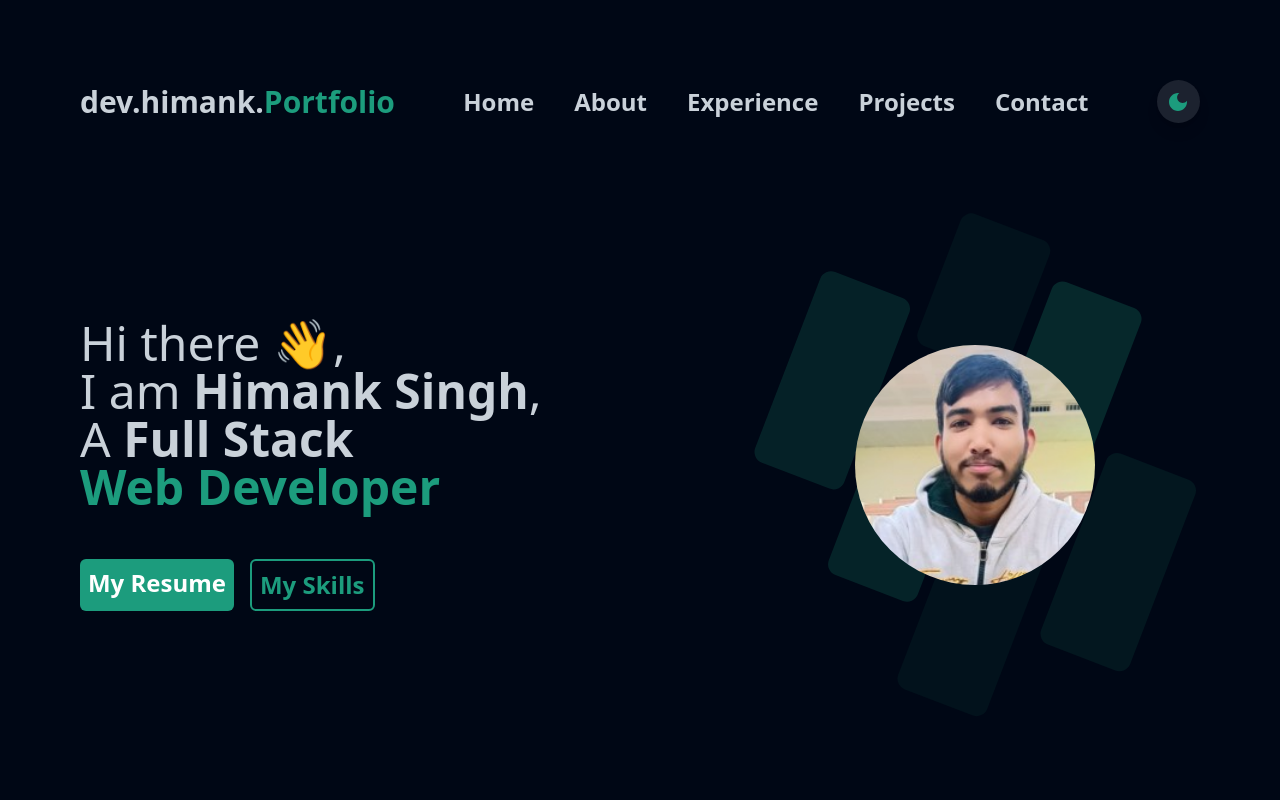
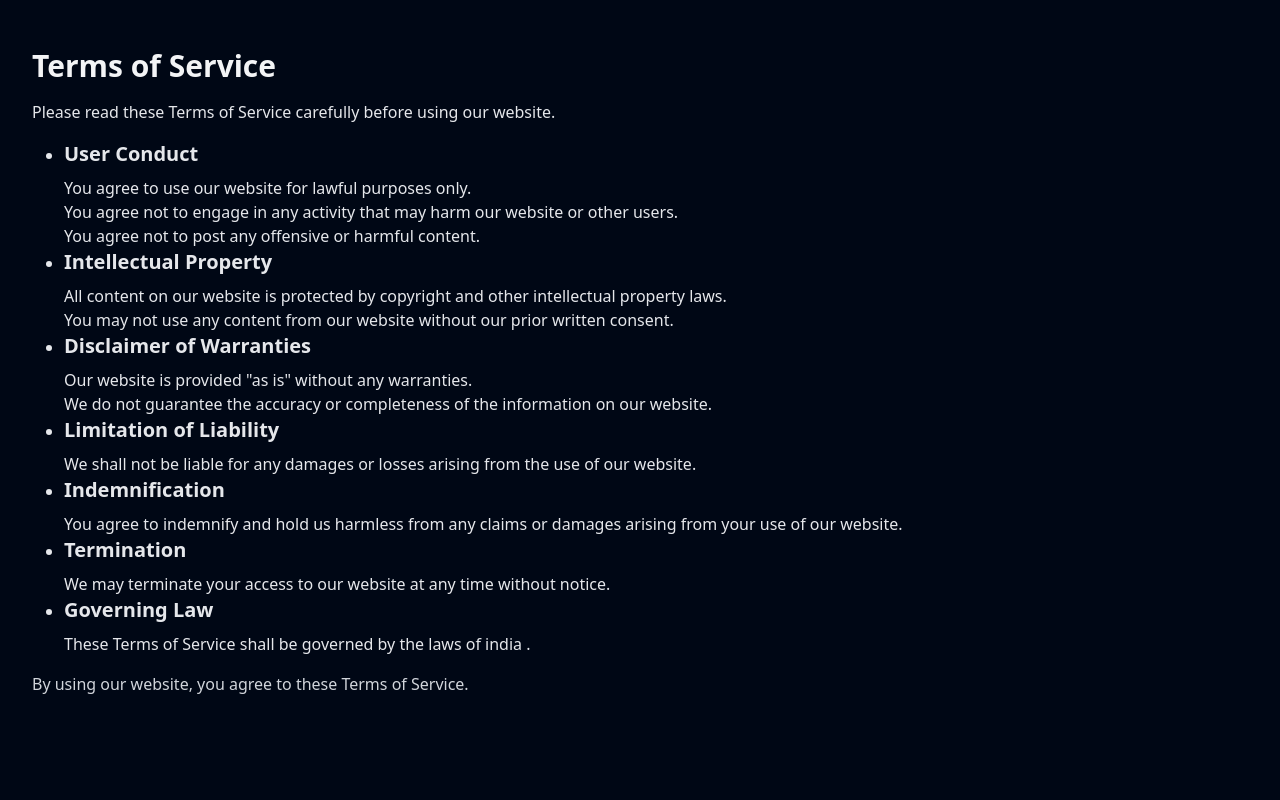
Before and after one commit to himank670429/dev.himank.portfolio, a React (Vite) app: page /#/terms in a window 1280 px wide. Shown: the top 800 px of the page. Built offline with nearby package versions, Linux system fonts and the light colour scheme.

Commit message:
added terms and pricavy policy

```diff
--- a/package.json
+++ b/package.json
@@ -21,7 +21,8 @@
     "@mui/icons-material": "^5.15.6",
     "@mui/material": "^5.15.6",
     "react": "^18.2.0",
-    "react-dom": "^18.2.0"
+    "react-dom": "^18.2.0",
+    "react-router-dom": "^6.27.0"
   },
   "devDependencies": {
     "@types/react": "^18.2.15",
--- a/src/App.jsx
+++ b/src/App.jsx
@@ -3,15 +3,32 @@ import About from "./pages/About";
 import Experience from "./pages/Experience";
 import Projects from "./pages/Projects";
 import Contact from "./pages/Contact";
+
+import Terms from "./pages/Terms";
+import Privacy from "./pages/Privacy";
+
+import { Route, Routes } from "react-router-dom";
+import { Fragment } from "react";
+
 function App() {
   return (
-		<>
+    <Fragment>
+      <Routes>
+        <Route
+          path="/"
+          element={
+            <Fragment>
               <Home />
               <About />
               <Experience />
-			{/* <Projects /> */}
               <Contact />
-		</>
+            </Fragment>
+          }
+        />
+		<Route path="/terms" element={<Terms />}/>
+		<Route path="/privacy" element={<Privacy />}/>
+      </Routes>
+    </Fragment>
   );
 }
 
--- a/src/main.jsx
+++ b/src/main.jsx
@@ -3,11 +3,13 @@ import ReactDOM from "react-dom/client";
 import App from "./App.jsx";
 import "./stylesheet/index.css";
 import ThemeProvider from "./context/ThemeContext.jsx";
-
+import { HashRouter } from "react-router-dom";
 ReactDOM.createRoot(root).render(
-	<React.StrictMode>
-		<ThemeProvider>
-			<App />
-		</ThemeProvider>
-	</React.StrictMode>
+  <React.StrictMode>
+    <HashRouter>
+      <ThemeProvider>
+        <App />
+      </ThemeProvider>
+    </HashRouter>
+  </React.StrictMode>
 );
--- /dev/null
+++ b/src/pages/Privacy.jsx
@@ -0,0 +1,65 @@
+import React from "react";
+import { Link } from "react-router-dom";
+
+function Privacy() {
+  return (
+    <div className="container mx-auto px-4 py-8">
+      <h1 className="text-3xl font-bold mb-4">Privacy Policy</h1>
+
+      <p className="mb-4">
+        This Privacy Policy   outlines how we collect, use, and protect your
+        personal information when you interact with our website.
+      </p>
+
+      <h2 className="text-2xl font-bold mb-4">Information We Collect</h2>
+
+      <p className="mb-4">
+        We may collect the following types of personal information:
+      </p>
+
+      <ul className="list-disc ml-8 mb-4">
+        <li>Name</li>
+        <li>Email address</li>
+      </ul>
+
+      <h2 className="text-2xl font-bold mb-4">How We Use Your Information</h2>
+
+      <p className="mb-4">
+        We may use your personal information for the following purposes:
+      </p>
+
+      <ul className="list-disc ml-8 mb-4">
+        <li>To provide and improve our services</li>
+        <li>To communicate with you</li>
+        <li>To analyze website usage</li>
+      </ul>
+
+      <h2 className="text-2xl font-bold mb-4">Data Security</h2>
+
+      <p className="mb-4">
+        We implement security measures to protect your personal information from
+        unauthorized access, use, or disclosure.
+      </p>
+
+      <h2 className="text-2xl font-bold mb-4">Your Rights</h2>
+
+      <p className="mb-4">
+        You may have certain rights regarding your personal information, such as
+        the right to access, correct, or delete it.
+      </p>
+
+      <h2 className="text-2xl font-bold mb-4">Contact Us</h2>
+
+      <p>
+        If you have any questions or concerns about this Privacy Policy, please
+        contact us at{" "}
+        <Link className="text-blue-400" to="mailto:dev.himank.offcial@gamil.com">
+          dev.himank.offcial@gamil.com
+        </Link>
+        .
+      </p>
+    </div>
+  );
+}
+
+export default Privacy;
--- /dev/null
+++ b/src/pages/Terms.jsx
@@ -0,0 +1,94 @@
+import React from "react";
+
+function Terms() {
+  return (
+    <div className="container mx-auto px-4 py-8">
+      <h1 className="text-3xl font-bold mb-4 text-gray-100">
+        Terms of Service
+      </h1>
+
+      <p className="mb-4 text-gray-200">
+        Please read these Terms of Service carefully before using our website.
+      </p>
+
+      <ul className="list-disc ml-8 mb-4 text-gray-200">
+        <li>
+          <h2 className="text-xl font-bold mb-2">User Conduct</h2>
+          <ul>
+            <li>You agree to use our website for lawful purposes only.</li>
+            <li>
+              You agree not to engage in any activity that may harm our website
+              or other users.
+            </li>
+            <li>You agree not to post any offensive or harmful content.</li>
+          </ul>
+        </li>
+        <li>
+          <h2 className="text-xl font-bold mb-2">Intellectual Property</h2>
+          <ul>
+            <li>
+              All content on our website is protected by copyright and other
+              intellectual property laws.
+            </li>
+            <li>
+              You may not use any content from our website without our prior
+              written consent.
+            </li>
+          </ul>
+        </li>
+        <li>
+          <h2 className="text-xl font-bold mb-2">Disclaimer of Warranties</h2>
+          <ul>
+            <li>Our website is provided "as is" without any warranties.</li>
+            <li>
+              We do not guarantee the accuracy or completeness of the
+              information on our website.
+            </li>
+          </ul>
+        </li>
+        <li>
+          <h2 className="text-xl font-bold mb-2">Limitation of Liability</h2>
+          <ul>
+            <li>
+              We shall not be liable for any damages or losses arising from the
+              use of our website.
+            </li>
+          </ul>
+        </li>
+        <li>
+          <h2 className="text-xl font-bold mb-2">Indemnification</h2>
+          <ul>
+            <li>
+              You agree to indemnify and hold us harmless from any claims or
+              damages arising from your use of our website.
+            </li>
+          </ul>
+        </li>
+        <li>
+          <h2 className="text-xl font-bold mb-2">Termination</h2>
+          <ul>
+            <li>
+              We may terminate your access to our website at any time without
+              notice.
+            </li>
+          </ul>
+        </li>
+        <li>
+          <h2 className="text-xl font-bold mb-2">Governing Law</h2>
+          <ul>
+            <li>
+              These Terms of Service shall be governed by the laws of
+              india .
+            </li>
+          </ul>
+        </li>
+      </ul>
+
+      <p className="text-gray-300">
+        By using our website, you agree to these Terms of Service.
+      </p>
+    </div>
+  );
+}
+
+export default Terms;
```
Also changed, not shown: 1 other file (tests, documents, lock files or other folders). Lines whose indentation alone changed are shown as unchanged.
